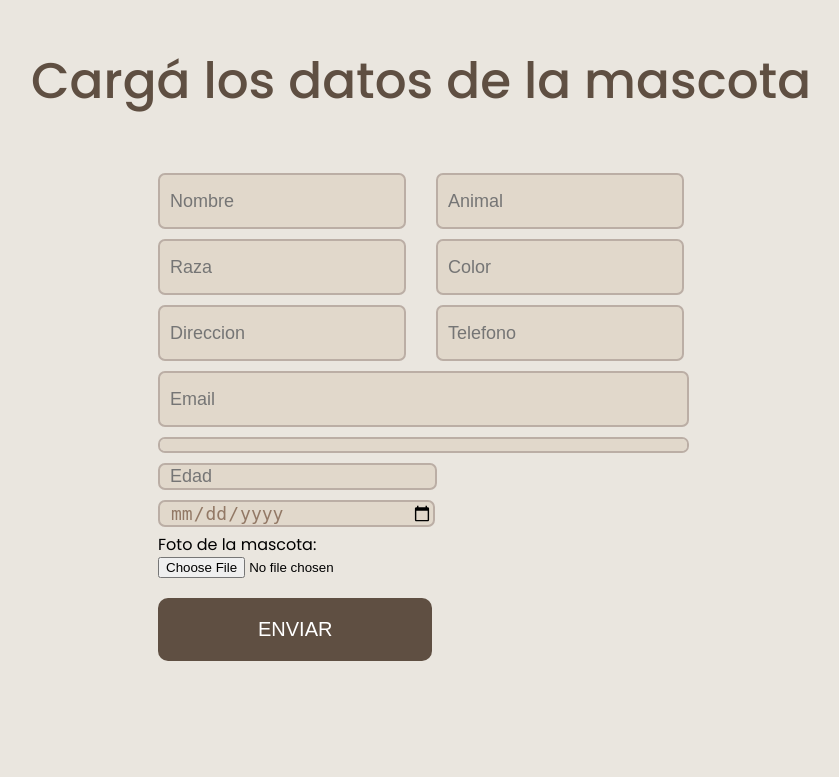
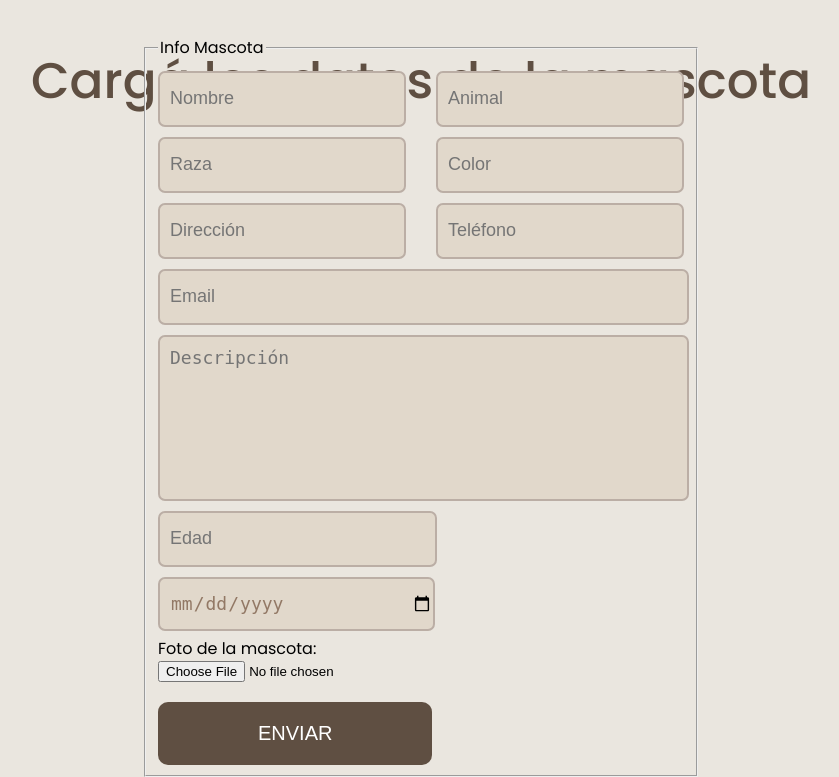
Before and after one commit to Jtissera/mascotas-perdidas, a Flask app: page /encontre_una_mascota in a window 1280 px wide. Shown: the part 56-833 px from the top of the page, without its empty margins (219-1058 px from the left). Before the commit the page ends 717 px from the top, so only its background shows below. Run offline with Flask 3, Linux system fonts and the light colour scheme.

Commit message:
Agrego un fieldset en el form para que quede agrupado mejor

```diff
--- a/frontend/templates/encontre_una_mascota.html
+++ b/frontend/templates/encontre_una_mascota.html
@@ -8,6 +8,8 @@
 <div id="content_perdi">
     <div id="form_container">
         <form id="form" method="POST" action="{{ url_for('encontre_una_mascota') }}" enctype="multipart/form-data">
+            <fieldset>
+                <legend>Info Mascota</legend>
                 <div id="input_container">
 
                     <div class="label_container">
@@ -24,22 +26,22 @@
                         <input class="input_perdi left" type="text" id="raza" name="fraza" placeholder="Raza">
 
                         <label for="color"></label>
-                    <input class="input_perdi" type="text" id="color" name="fcolor" placeholder="Color">
+                        <input class="input_perdi" type="text" id="color" name="fcolor" placeholder="Color" required>
                     </div>
 
                     <div class="label_container">
                         <label for="zona"></label>
-                    <input class="input_perdi left" type="text" id="zona" name="fdireccion" placeholder="Direccion">
+                        <input class="input_perdi left" type="text" id="zona" name="fdireccion" placeholder="Dirección" required>
 
                         <label for="telefono"></label>
-                    <input class="input_perdi" type="tel" id="telefono" name="ftelefono" placeholder="Telefono">
+                        <input class="input_perdi" type="tel" id="telefono" name="ftelefono" placeholder="Teléfono">
                     </div>
 
                     <label for="email"></label>
                     <input class="input_perdi" type="email" id="email" name="femail" placeholder="Email">
 
                     <label for="message"></label>
-                <textarea class="input_perdi" id="message" name="fmessage" placeholder="Descripcion"></textarea>
+                    <textarea class="input_perdi" id="message" name="fmessage" placeholder="Descripción" required></textarea>
 
                     <label for="edad"></label>
                     <input class="input_perdi" type="text" id="edad" name="fedad" placeholder="Edad">
@@ -54,6 +56,7 @@
 
                     <button id="enviar" type="submit">ENVIAR</button>
                 </div>
+            </fieldset>
         </form>
     </div>
 </div>
```
Lines whose indentation alone changed are shown as unchanged.
